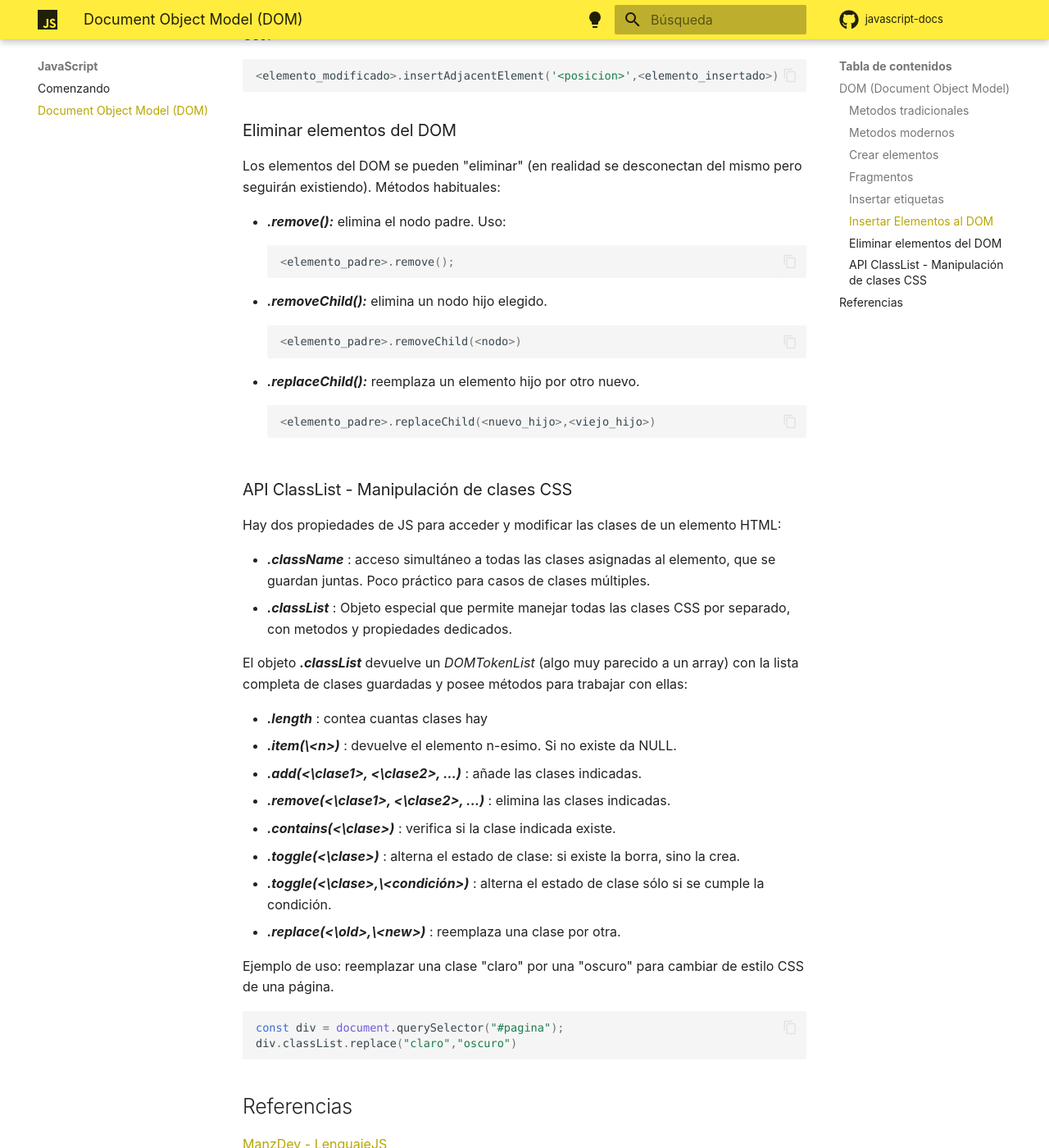
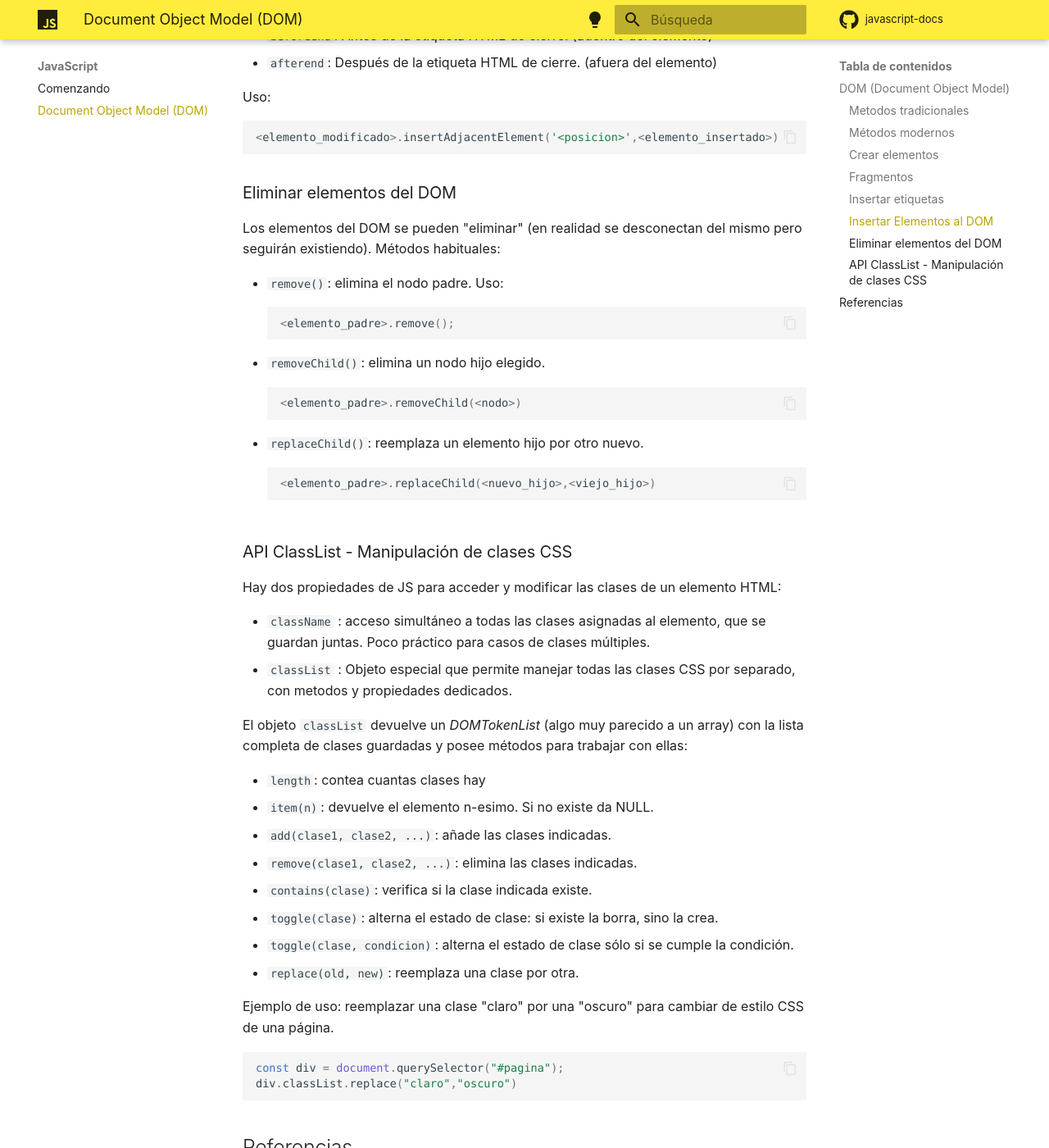
Before and after one commit to alejrot/javascript-docs, an MkDocs documentation site: the page built from docs/js/DOM.md, in a window 1280 px wide and 1400 px high, scrolled down 3591 px. Shown: the whole window at 82% size. Built offline with MkDocs 1.6.1 and Material for MkDocs 9.7.7, drawn with Linux system fonts in a browser that asks for light colours; comment, search, counter and statistics services are not loaded; some of the changed text lies outside the part shown.

````diff
--- a/docs/js/DOM.md
+++ b/docs/js/DOM.md
@@ -41,9 +41,9 @@ document.getElementByID(<identificador>)
 document.getElementByClassName(<identificador>)
 ```
 
-### Metodos modernos
+### Métodos modernos
 
-***QuerySelector()*** devuelve el primer elemento encontrado en tanto que ***querySelectorAll()*** los devuelve a todos.
+`QuerySelector()` devuelve el primer elemento encontrado en tanto que `querySelectorAll()` los devuelve a todos.
 
 ```javascript
 document.querySelector(<elemento>)
@@ -59,7 +59,7 @@ app.innerHTML = "<strong> Hola a todos </strong>";
 
 ### Crear elementos
 
-Está el método ***.createElement()***
+Está el método `createElement()`
 
 ```javascript
 const div = document.createElement('div');
@@ -124,18 +124,19 @@ document.body.appendChild(fragmento);    //subida al HTML
 
 Estándar:
 
-- ***.nodename***
-- ***.textContent***
-- ***.innerHTML***
-- ***.outerHTML***
+- `nodename`
+- `textContent`
+- `innerHTML`
+- `outerHTML`
 
 Exclusivos de Internet Explorer (*evitar como a la peste*):
-- ***.innerText***
-- ***.outerText***
 
-***nodeName*** nos devuelve el nombre del conjunto en mayusculas.
+- `innerText`
+- `outerText`
 
-***textContent*** permite leer y excribir por asignacion el texto de un elemento:
+`nodeName` nos devuelve el nombre del conjunto en mayusculas.
+
+`textContent` permite leer y excribir por asignacion el texto de un elemento:
 
 ```javascript
 const div = document.querySelector("div");
@@ -143,7 +144,7 @@ div.textContent = "Hola a todos"; //asignacion
 div.textContent;  //lectura
 ```
 
-***innerHTML*** permite leer y escribir interpretando y renderizando código HTML:
+`innerHTML` permite leer y escribir interpretando y renderizando código HTML:
 
 ```javascript
 const div = document.querySelector("div");
@@ -152,7 +153,7 @@ div.innerHTML;  //lee "<strong>Importante</strong>"
 div.textContent;  //lee "Importante"
 ```
 
-***outerHTML*** es como *innerHTML* pero incluye la información del elemento mismo. Esto permite reemplazar elementos:
+`outerHTML` es como `innerHTML` pero incluye la información del elemento mismo. Esto permite reemplazar elementos:
 
 ```javascript
 const data = document.querySelector(".data");
@@ -175,18 +176,18 @@ img.alt = "<descripcion_imagen>"
 document.body.appendChild(img);
 ```
 
-*insertAdjacent\*()* es una familia de metodos para insertar elemetos de distintos tipos y en distintas ubicaciones:
+`insertAdjacent*()` es una familia de metodos para insertar elemetos de distintos tipos y en distintas ubicaciones:
 
-- ***.insertAdjacentElement(***) --> Objeto Element.
-- ***.insertAdjacentHTML()*** --> Código HTML.
-- ***.insertAdjacentText()*** --> NODE con texto.
+- `insertAdjacentElement()` --> Objeto Element.
+- `insertAdjacentHTML()` --> Código HTML.
+- `insertAdjacentText()` --> NODE con texto.
 
 El segundo parámetro de estos métodos es nombre (descriptor)del elemento a insertar y el primer parámetro es la ubicación relativa respecto a las etiquetas del elemento modificado. Opciones:
 
-- ***beforebegin*** : Antes de la etiqueta HTML de apertura. (afuera del elemento)
-- ***afterbeguin*** : Después de la etiqueta HTML de apertura. (adentro del elemento)
-- ***beforeend*** : Antes de la etiqueta HTML de cierre. (adentro del elemento)
-- ***afterend*** : Después de la etiqueta HTML de cierre. (afuera del elemento)
+- `beforebegin`: Antes de la etiqueta HTML de apertura. (afuera del elemento)
+- `afterbeguin`: Después de la etiqueta HTML de apertura. (adentro del elemento)
+- `beforeend`: Antes de la etiqueta HTML de cierre. (adentro del elemento)
+- `afterend`: Después de la etiqueta HTML de cierre. (afuera del elemento)
 
 Uso:
 ```javascript
@@ -197,15 +198,15 @@ Uso:
 
 Los elementos del DOM se pueden "eliminar" (en realidad se desconectan del mismo pero seguirán existiendo). Métodos habituales:
 
-- ***.remove():*** elimina el nodo padre. Uso:
+- `remove()`: elimina el nodo padre. Uso:
   ```javascript
   <elemento_padre>.remove();
   ```
-- ***.removeChild():*** elimina un nodo hijo elegido.
+- `removeChild()`: elimina un nodo hijo elegido.
   ```javascript
   <elemento_padre>.removeChild(<nodo>)
   ```
-- ***.replaceChild():*** reemplaza un elemento hijo por otro nuevo.
+- `replaceChild()`: reemplaza un elemento hijo por otro nuevo.
   ```javascript
   <elemento_padre>.replaceChild(<nuevo_hijo>,<viejo_hijo>)
   ```
@@ -215,19 +216,19 @@ Los elementos del DOM se pueden "eliminar" (en realidad se desconectan del mismo
 
 Hay dos propiedades de JS para acceder y modificar las clases de un elemento HTML:
 
-- ***.className*** : acceso simultáneo a todas las clases asignadas al elemento, que se guardan juntas. Poco práctico para casos de clases múltiples.
-- ***.classList*** : Objeto especial que permite manejar todas las clases CSS por separado, con metodos y propiedades dedicados.
+- `className` : acceso simultáneo a todas las clases asignadas al elemento, que se guardan juntas. Poco práctico para casos de clases múltiples.
+- `classList` : Objeto especial que permite manejar todas las clases CSS por separado, con metodos y propiedades dedicados.
 
-El objeto ***.classList*** devuelve un *DOMTokenList* (algo muy parecido a un array) con la lista completa de clases guardadas y posee métodos para trabajar con ellas:
+El objeto `classList` devuelve un *DOMTokenList* (algo muy parecido a un array) con la lista completa de clases guardadas y posee métodos para trabajar con ellas:
 
-- ***.length*** : contea cuantas clases hay
-- ***.item(\<n\>)*** : devuelve el elemento n-esimo. Si no existe da NULL.
-- ***.add(<\clase1\>, <\clase2\>, ...)*** : añade las clases indicadas.
-- ***.remove(<\clase1\>, <\clase2\>, ...)*** : elimina las clases indicadas.
-- ***.contains(<\clase\>)*** : verifica si la clase indicada existe.
-- ***.toggle(<\clase\>)*** : alterna el estado de clase: si existe la borra, sino la crea.
-- ***.toggle(<\clase\>,\<condición\>)*** : alterna el estado de clase sólo si se cumple la condición.
-- ***.replace(<\old\>,\<new\>)*** : reemplaza una clase por otra.
+- `length`: contea cuantas clases hay
+- `item(n)`: devuelve el elemento n-esimo. Si no existe da NULL.
+- `add(clase1, clase2, ...)`: añade las clases indicadas.
+- `remove(clase1, clase2, ...)`: elimina las clases indicadas.
+- `contains(clase)`: verifica si la clase indicada existe.
+- `toggle(clase)`: alterna el estado de clase: si existe la borra, sino la crea.
+- `toggle(clase, condicion)`: alterna el estado de clase sólo si se cumple la condición.
+- `replace(old, new)`: reemplaza una clase por otra.
 
 Ejemplo de uso: reemplazar una clase "claro" por una "oscuro" para cambiar de estilo CSS de una página.
 ```javascript
````
Also changed, not shown: other parts of docs/js/DOM.md (+1 -1 lines), docker-compose.yml (added, +16 -0 lines), docs/React.md (+2 -2 lines), requirements.txt (+6 -2 lines), 1 other file.
